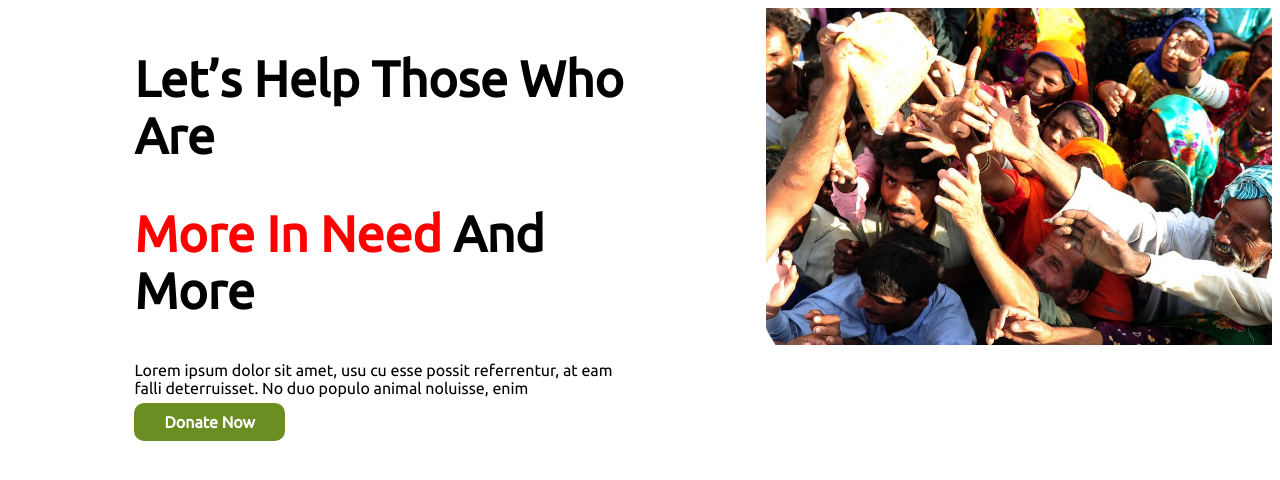
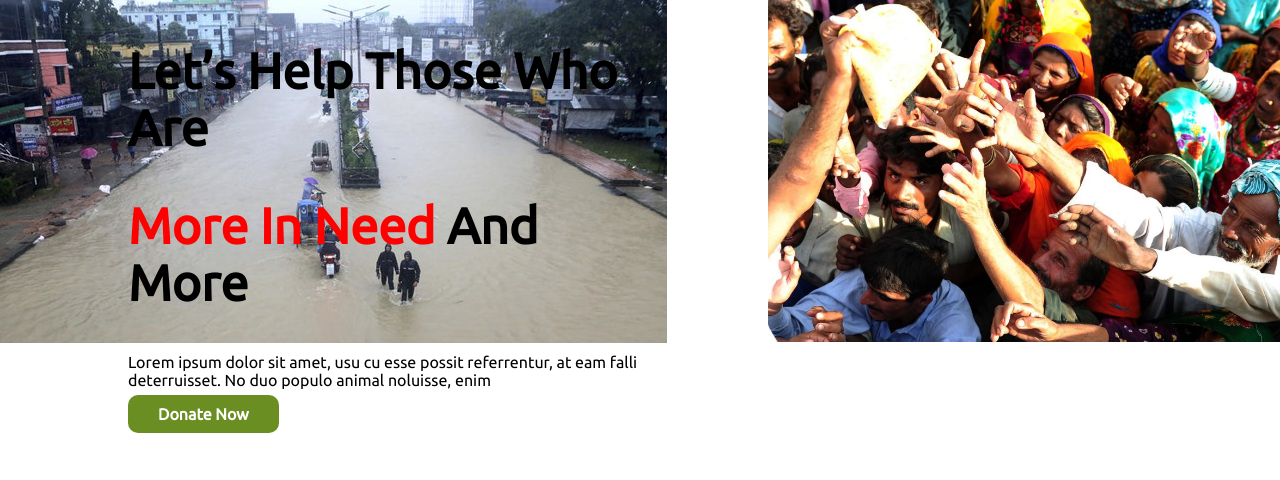
Before and after one commit to alhelal7770/assigment-1, a plain HTML site: page index.html in a window 1280 px wide. Drawn offline with Linux system fonts and the light colour scheme.

Commit message:
top banner added

```diff
--- a/index.html
+++ b/index.html
@@ -12,7 +12,7 @@
     <link rel="stylesheet" href="style.css">
 </head>
 <body>
-    <section>
+    <section class="top-banner">
         <div class="half-width">
             <h1>Let’s Help Those Who Are</h1>
             <h1><span class="red-color">More In Need</span> And More</h1>
--- a/style.css
+++ b/style.css
@@ -1,5 +1,6 @@
 body{
     font-family: 'Ubuntu', sans-serif;
+    margin: 0%;
 }
 h1{
     font-size: 50px;
@@ -25,3 +26,8 @@
     font-weight: 600;
     border-radius: 10px;
 }
+.top-banner{
+    background-image: url(images/top-banner0.jpg);
+    background-repeat: no-repeat;
+    width: 100%;
+}
```
Also changed, not shown: images/top-banner0.jpg (added).
